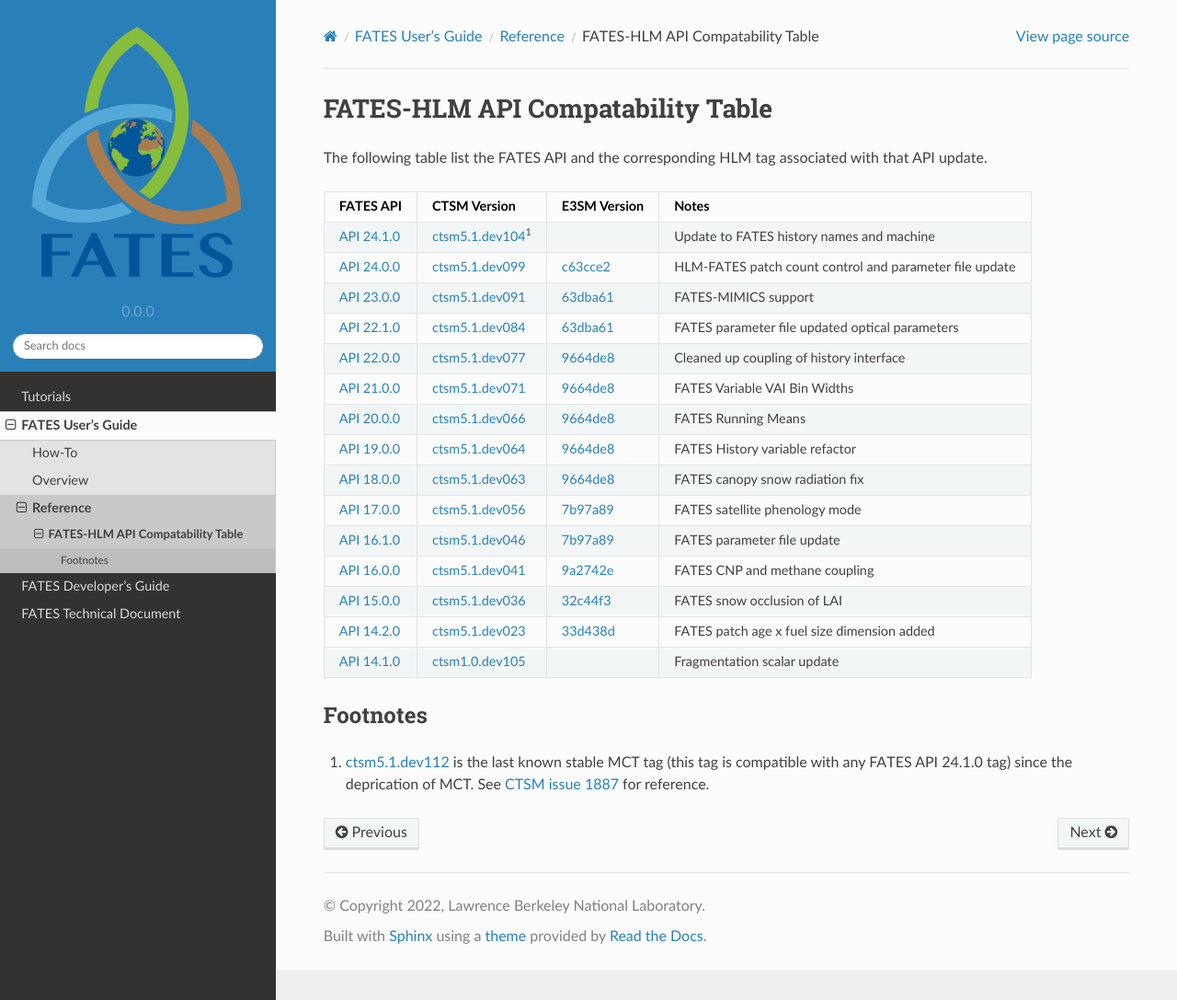
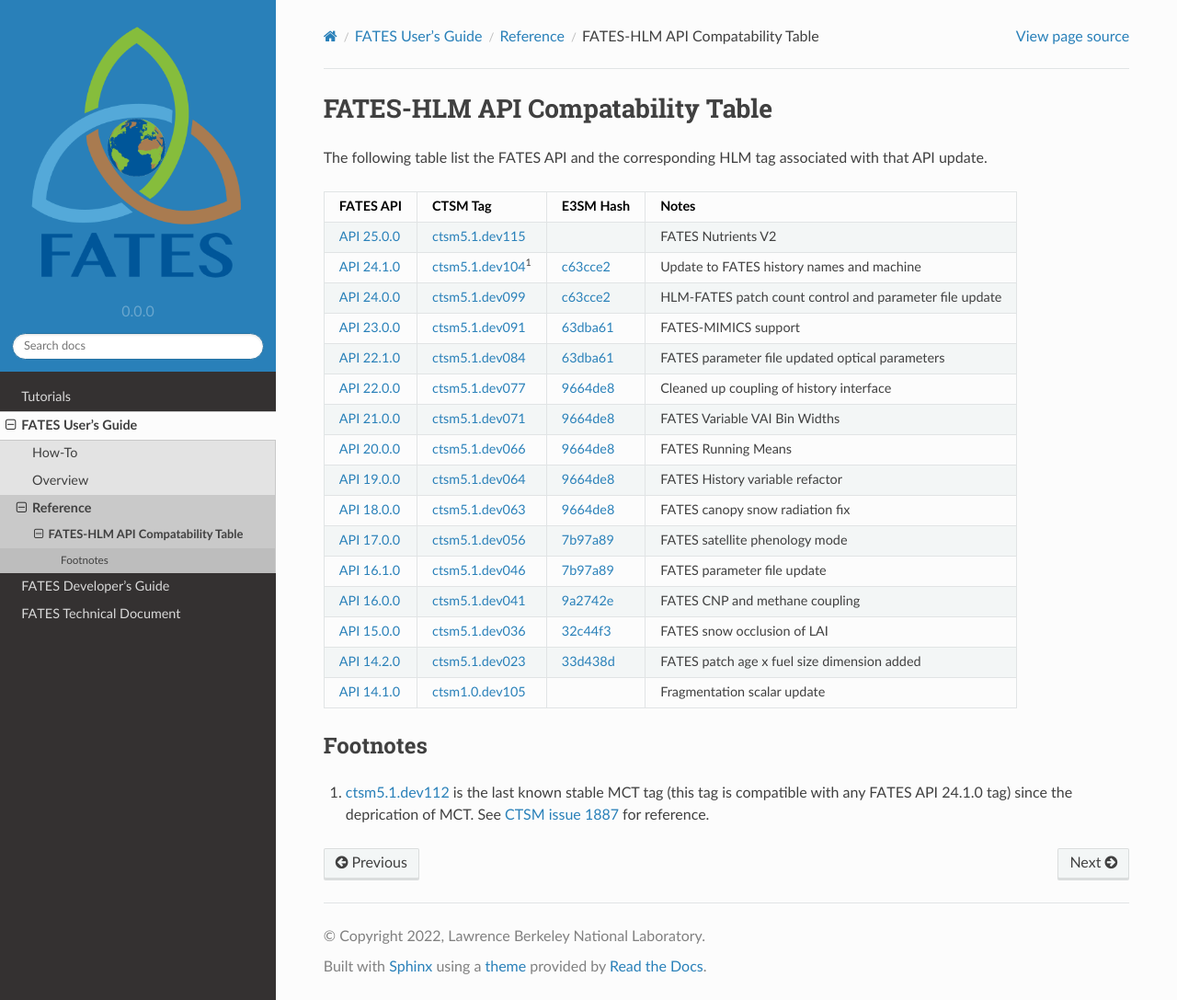
Before and after one commit to NGEET/fates-users-guide, a Sphinx documentation site: the page built from docs/source/user/Table-of-FATES-API-and-HLM-STATUS.md, in a window 1280 px wide and 1087 px high. Shown: the whole window at 92% size. Built offline with Sphinx 7.4.7 and the Read the Docs theme 2.0.0, drawn with Linux system fonts in a browser that asks for light colours.

Commit message:
add api 25 to table

```diff
--- a/docs/source/user/Table-of-FATES-API-and-HLM-STATUS.md
+++ b/docs/source/user/Table-of-FATES-API-and-HLM-STATUS.md
@@ -2,9 +2,10 @@
 
 The following table list the FATES API and the corresponding HLM tag associated with that API update.
 
-| FATES API   | CTSM Version | E3SM Version | Notes |
-| ----------- | ------------ | ------------ | ----- |
-| [API 24.1.0](https://github.com/NGEET/fates/releases/tag/sci.1.58.1_api.24.1.0) | [ctsm5.1.dev104](https://github.com/ESCOMP/CTSM/releases/tag/ctsm5.1.dev104)<sup>1<sup> |  | Update to FATES history names and machine |
+| FATES API   | CTSM Tag | E3SM Hash | Notes |
+| ----------- | -------- | --------- | ----- |
+| [API 25.0.0](https://github.com/NGEET/fates/releases/tag/sci.1.61.0_api.25.0.0) | [ctsm5.1.dev115](https://github.com/ESCOMP/CTSM/releases/tag/ctsm5.1.dev115) |  | FATES Nutrients V2 |
+| [API 24.1.0](https://github.com/NGEET/fates/releases/tag/sci.1.58.1_api.24.1.0) | [ctsm5.1.dev104](https://github.com/ESCOMP/CTSM/releases/tag/ctsm5.1.dev104)<sup>1<sup> | [c63cce2](https://github.com/E3SM-Project/E3SM/commit/c63cce2acbc7a81d91e4433e202b4261aface4ba) | Update to FATES history names and machine |
 | [API 24.0.0](https://github.com/NGEET/fates/releases/tag/sci.1.57.4_api.24.0.0) | [ctsm5.1.dev099](https://github.com/ESCOMP/CTSM/releases/tag/ctsm5.1.dev099) | [c63cce2](https://github.com/E3SM-Project/E3SM/commit/c63cce2acbc7a81d91e4433e202b4261aface4ba) | HLM-FATES patch count control and parameter file update |
 | [API 23.0.0](https://github.com/NGEET/fates/releases/tag/sci.1.56.0_api.23.0.0) | [ctsm5.1.dev091](https://github.com/ESCOMP/CTSM/releases/tag/ctsm5.1.dev091) | [63dba61](https://github.com/E3SM-Project/E3SM/commit/63dba61faf5911690a433e0c51673626667cfc99) | FATES-MIMICS support |
 | [API 22.1.0](https://github.com/NGEET/fates/releases/tag/sci.1.55.4_api.22.1.0) | [ctsm5.1.dev084](https://github.com/ESCOMP/CTSM/releases/tag/ctsm5.1.dev084) | [63dba61](https://github.com/E3SM-Project/E3SM/commit/63dba61faf5911690a433e0c51673626667cfc99) | FATES parameter file updated optical parameters |
```
